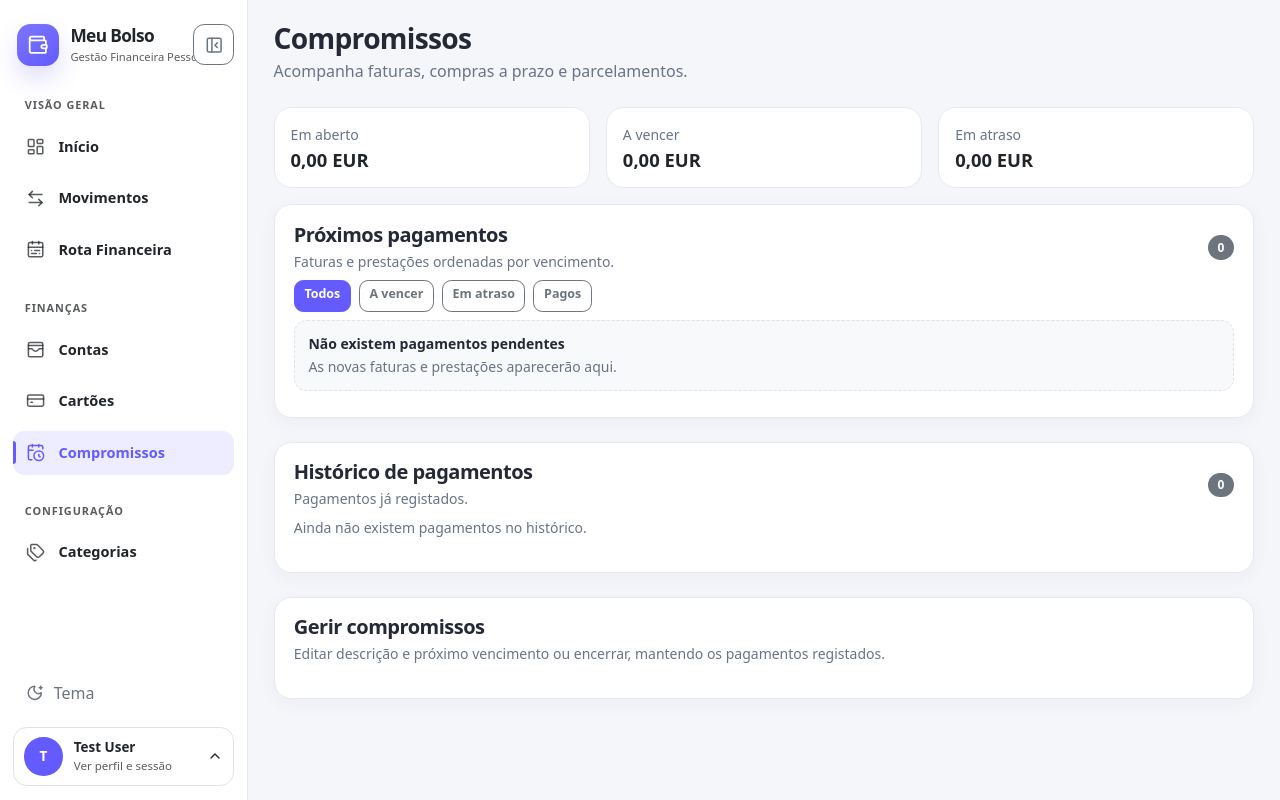
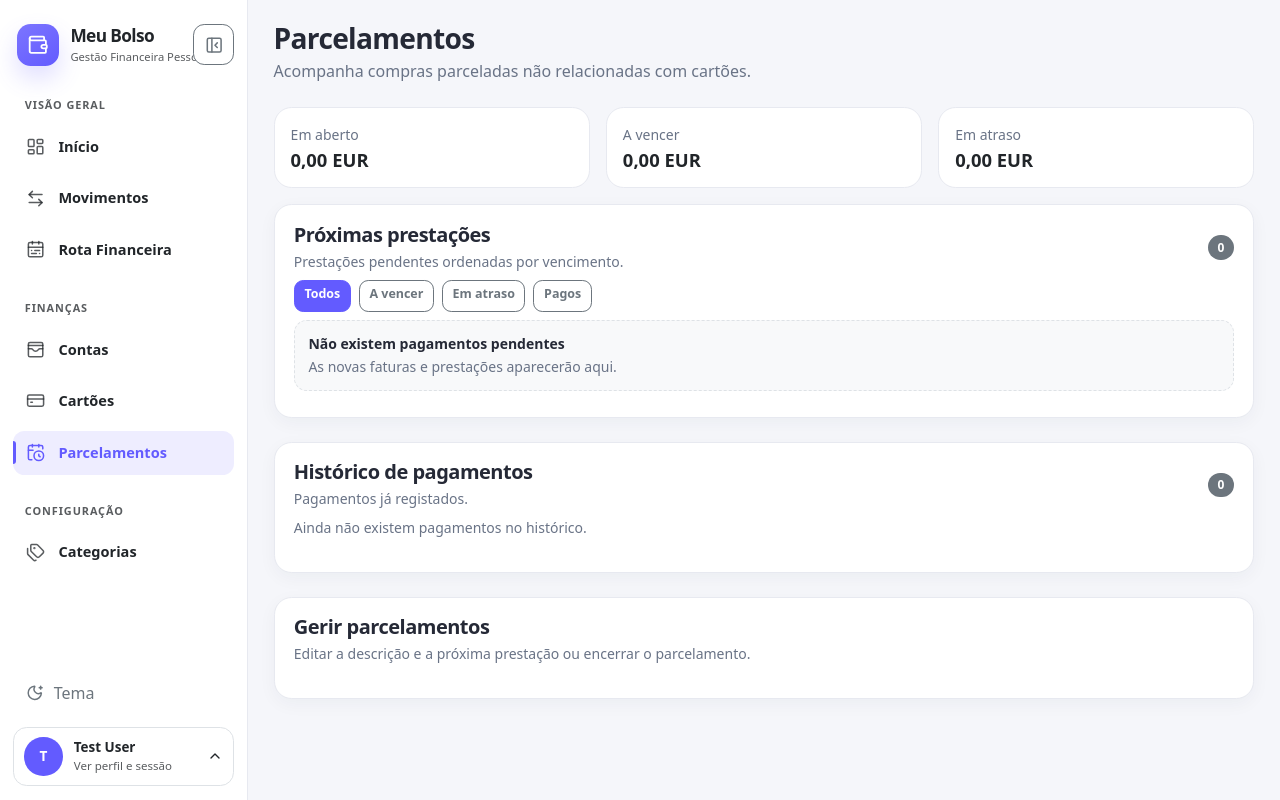
Before and after one commit to lc-curto/gestor-de-despesas, a Laravel app: page /compromissos in a window 1280 px wide. Run offline with Laravel 12, Linux system fonts and the light colour scheme; a user stored in the database is signed in; data comes from the database, SQL or seed files in the repository; data that the repository does not hold is empty; some libraries are stand-ins or nearby versions.

Commit message:
Separar movimentos e parcelamentos

```diff
--- a/app/Http/Controllers/DashboardController.php
+++ b/app/Http/Controllers/DashboardController.php
@@ -69,12 +69,19 @@ class DashboardController extends Controller
         $invoicePage = $invoices->listInvoices($user);
         $openInvoiceTotal = (float) $invoicePage->getCollection()->sum('remaining_amount');
         $openInstallmentTotal = (float) $user->parcelasDivida()
-            ->where('status', '!=', 'paid')
+            ->whereIn('status', ['pending', 'partial'])
+            ->whereHas('divida', fn ($query) => $query
+                ->where('status', '!=', 'cancelled')
+                ->where(fn ($query) => $query->whereNull('payment_method')->orWhere('payment_method', '!=', 'credit')))
             ->selectRaw('COALESCE(SUM(amount - paid_amount), 0) as remaining')
             ->value('remaining');
         $pendingPaymentTotal = $openInvoiceTotal + $openInstallmentTotal;
         $pendingPaymentCount = $invoicePage->getCollection()->filter(fn ($invoice) => (float) $invoice->remaining_amount > 0)->count()
-            + $user->parcelasDivida()->where('status', '!=', 'paid')->count();
+            + $user->parcelasDivida()->whereIn('status', ['pending', 'partial'])
+                ->whereHas('divida', fn ($query) => $query
+                    ->where('status', '!=', 'cancelled')
+                    ->where(fn ($query) => $query->whereNull('payment_method')->orWhere('payment_method', '!=', 'credit')))
+                ->count();
 
         // A primeira página carrega os dois tipos de movimento. O filtro de tipo é
         // aplicado no cliente sem uma segunda requisição ao abrir o Dashboard.
--- a/app/Http/Controllers/FinanceController.php
+++ b/app/Http/Controllers/FinanceController.php
@@ -259,6 +259,8 @@ class FinanceController extends Controller
                 'due_date' => $data['due_date'] ?? $data['expense_date'],
                 'payment_condition' => $data['payment_condition'],
                 'payment_method' => $data['payment_method'] ?? null,
+                'account_id' => $data['account_id'] ?? null,
+                'category_id' => $data['category_id'],
                 'installments_count' => $data['installments_count'] ?? null,
                 'installment_frequency' => $data['installment_frequency'] ?? 'monthly',
             ]);
--- a/app/Http/Controllers/FinancialCommitmentsPageController.php
+++ b/app/Http/Controllers/FinancialCommitmentsPageController.php
@@ -40,26 +40,25 @@ class FinancialCommitmentsPageController extends Controller
         $invoicePage = $invoices->listInvoices($user);
         $commitments = $user->dividas()
             ->whereIn('payment_condition', ['deferred', 'installments'])
+            ->where(fn ($query) => $query->whereNull('payment_method')->orWhere('payment_method', '!=', 'credit'))
             ->where('status', '!=', 'cancelled')
             ->with(['parcelas' => fn ($query) => $query->orderBy('due_date')])
             ->orderBy('due_date')
             ->paginate(20, ['*'], 'commitments');
 
-        $invoiceOpen = (float) $invoicePage->getCollection()->sum('remaining_amount');
         $commitmentOpen = (float) $user->parcelasDivida()
             ->whereHas('divida', fn ($query) => $query
                 ->whereIn('payment_condition', ['deferred', 'installments'])
+                ->where(fn ($query) => $query->whereNull('payment_method')->orWhere('payment_method', '!=', 'credit'))
                 ->where('status', '!=', 'cancelled'))
             ->where('status', '!=', 'paid')
             ->selectRaw('COALESCE(SUM(amount - paid_amount), 0) as remaining')
             ->value('remaining');
 
-        $invoiceOverdue = (float) $invoicePage->getCollection()
-            ->filter(fn ($invoice) => $invoice->display_status === 'overdue')
-            ->sum('remaining_amount');
         $commitmentOverdue = (float) $user->parcelasDivida()
             ->whereHas('divida', fn ($query) => $query
                 ->whereIn('payment_condition', ['deferred', 'installments'])
+                ->where(fn ($query) => $query->whereNull('payment_method')->orWhere('payment_method', '!=', 'credit'))
                 ->where('status', '!=', 'cancelled'))
             ->where('status', '!=', 'paid')
             ->whereDate('due_date', '<', today())
@@ -67,9 +66,9 @@ class FinancialCommitmentsPageController extends Controller
             ->value('remaining');
 
         $summary = [
-            'open' => $invoiceOpen + $commitmentOpen,
-            'overdue' => $invoiceOverdue + $commitmentOverdue,
-            'upcoming' => max(0, $invoiceOpen + $commitmentOpen - $invoiceOverdue - $commitmentOverdue),
+            'open' => $commitmentOpen,
+            'overdue' => $commitmentOverdue,
+            'upcoming' => max(0, $commitmentOpen - $commitmentOverdue),
         ];
 
         return view('financial.commitments', compact(
--- a/app/Http/Controllers/FinancialCoreController.php
+++ b/app/Http/Controllers/FinancialCoreController.php
@@ -50,6 +50,7 @@ class FinancialCoreController extends Controller
             'installments_count' => [Rule::requiredIf($request->input('payment_condition') === 'installments'), 'nullable', 'integer', 'min:2', 'max:120'],
             'installment_frequency' => ['nullable', Rule::in(['weekly', 'biweekly', 'monthly'])],
             'account_id' => ['nullable', 'uuid', Rule::exists('contas_financeiras', 'id')->where('user_id', $request->user()->id)],
+            'category_id' => ['nullable', 'uuid', Rule::exists('categorias', 'id')->where('user_id', $request->user()->id)->where('type', 'despesa')],
             'initial_payment' => ['sometimes', 'array'],
             'initial_payment.account_id' => ['required_with:initial_payment', 'uuid', Rule::exists('contas_financeiras', 'id')->where('user_id', $request->user()->id)->whereIn('type', ['bank', 'cash'])->where('status', 'active')->where('is_operational', true)],
             'initial_payment.amount' => 'required_with:initial_payment|numeric|gt:0|decimal:0,2|max:9999999999.99',
--- a/app/Services/Financial/FinancialMovementService.php
+++ b/app/Services/Financial/FinancialMovementService.php
@@ -116,6 +116,7 @@ class FinancialMovementService
                 'source_account_id' => $source?->id,
                 'destination_account_id' => $destination?->id,
                 'invoice_id' => $accounts['invoice_id'] ?? $locked->invoice_id,
+                'movement_date' => $accounts['movement_date'] ?? $locked->movement_date,
                 'requires_account_assignment' => false,
                 'status' => 'settled',
                 'settled_at' => now(),
--- a/public/js/dashboard.js
+++ b/public/js/dashboard.js
@@ -777,6 +777,8 @@
                         due_date: values.due_date || values.expense_date,
                         payment_condition: 'installments',
                         payment_method: values.payment_method || null,
+                        account_id: values.account_id || null,
+                        category_id: values.category_id || null,
                         installments_count: values.installments_count,
                         installment_frequency: values.installment_frequency || 'monthly'
                     })
--- a/resources/views/components/navigation-links.blade.php
+++ b/resources/views/components/navigation-links.blade.php
@@ -31,9 +31,9 @@
             <i data-lucide="credit-card" aria-hidden="true"></i><span>Cartões</span>
         </a>
         <a class="app-navigation-link {{ request()->routeIs('financial.commitments.*') ? 'active' : '' }}"
-            href="{{ route('financial.commitments.page') }}" title="Compromissos" aria-label="Compromissos"
+            href="{{ route('financial.commitments.page') }}" title="Parcelamentos" aria-label="Parcelamentos"
             @if(request()->routeIs('financial.commitments.*')) aria-current="page" @endif>
-            <i data-lucide="calendar-clock" aria-hidden="true"></i><span>Compromissos</span>
+            <i data-lucide="calendar-clock" aria-hidden="true"></i><span>Parcelamentos</span>
         </a>
     </div>
 
--- a/resources/views/financial/commitments.blade.php
+++ b/resources/views/financial/commitments.blade.php
@@ -1,13 +1,13 @@
 @extends('layouts.app')
 
-@section('title', 'Compromissos')
+@section('title', 'Parcelamentos')
 
 @section('content')
 <div class="app-content commitments-page">
     <header class="page-heading commitments-heading mb-4 d-flex flex-wrap justify-content-between align-items-end gap-3">
         <div>
-            <h1 class="h2 fw-bold mb-1">Compromissos</h1>
-            <p class="text-secondary mb-0">Acompanha faturas, compras a prazo e parcelamentos.</p>
+            <h1 class="h2 fw-bold mb-1">Parcelamentos</h1>
+            <p class="text-secondary mb-0">Acompanha compras parceladas não relacionadas com cartões.</p>
         </div>
     </header>
 
@@ -30,11 +30,6 @@
 
     @php
         $paymentItems = collect();
-        foreach ($invoicePage as $invoice) {
-            if ((float) $invoice->remaining_amount > 0) {
-                $paymentItems->push((object) ['kind' => 'invoice', 'due_date' => $invoice->due_date, 'record' => $invoice]);
-            }
-        }
         foreach ($commitments as $commitment) {
             foreach ($commitment->parcelas as $installment) {
                 $remaining = max(0, (float) $installment->amount - (float) $installment->paid_amount);
@@ -49,7 +44,6 @@
         if ($filter === 'upcoming') $paymentItems = $paymentItems->filter(fn ($item) => !\Illuminate\Support\Carbon::parse($item->due_date)->lt(today()))->values();
         if ($filter === 'paid') $paymentItems = collect();
         $historyItems = collect();
-        foreach ($invoicePage as $invoice) if ((float) ($invoice->paid_amount ?? 0) > 0) $historyItems->push((object) ['name' => ($invoice->conta->name ?? 'Cartão').' · '.$invoice->reference_month->format('m/Y'), 'date' => $invoice->updated_at, 'amount' => (float) $invoice->paid_amount, 'detail' => 'Pagamento de fatura']);
         foreach ($commitments as $commitment) foreach ($commitment->parcelas as $part) if ((float) $part->paid_amount > 0) $historyItems->push((object) ['name' => $commitment->name.' · Parcela '.$part->installment_number, 'date' => $part->updated_at, 'amount' => (float) $part->paid_amount, 'detail' => 'Pagamento de prestação']);
         $historyItems = $historyItems->sortByDesc('date')->values();
         $statusLabels = ['open' => 'Aberta', 'closed' => 'Fechada', 'partial' => 'Parcialmente paga', 'paid' => 'Paga', 'overdue' => 'Em atraso'];
@@ -59,8 +53,8 @@
     <section class="commitment-section commitment-payments-section mb-4 commitment-compact-list" aria-labelledby="paymentsSectionTitle">
         <div class="d-flex align-items-center justify-content-between gap-2 mb-2">
             <div>
-                <h2 class="h5 fw-bold mb-1" id="paymentsSectionTitle">Próximos pagamentos</h2>
-                <p class="small text-secondary mb-0">Faturas e prestações ordenadas por vencimento.</p>
+                <h2 class="h5 fw-bold mb-1" id="paymentsSectionTitle">Próximas prestações</h2>
+                <p class="small text-secondary mb-0">Prestações pendentes ordenadas por vencimento.</p>
             </div>
             <span class="badge text-bg-secondary">{{ $paymentItems->count() }}</span>
         </div>
@@ -136,7 +130,6 @@
             </div>
         @endforelse
         <div class="d-flex flex-wrap gap-3 mt-2 small">
-            {{ $invoicePage->links() }}
             {{ $commitments->links() }}
         </div>
     </section>
@@ -149,7 +142,7 @@
     </section>
 
     <section class="commitment-section mb-4" aria-labelledby="manageSectionTitle">
-        <h2 class="h5 fw-bold mb-1" id="manageSectionTitle">Gerir compromissos</h2><p class="small text-secondary">Editar descrição e próximo vencimento ou encerrar, mantendo os pagamentos registados.</p>
+        <h2 class="h5 fw-bold mb-1" id="manageSectionTitle">Gerir parcelamentos</h2><p class="small text-secondary">Editar a descrição e a próxima prestação ou encerrar o parcelamento.</p>
         @foreach($commitments as $commitment)
             @if(!in_array($commitment->status,['paid','cancelled'],true))
                 <article class="d-flex flex-wrap justify-content-between align-items-center gap-2 border-bottom py-3"><div><strong>{{ $commitment->name }}</strong><div class="small text-secondary">{{ $commitment->payment_condition === 'installments' ? $commitment->installments_count.' prestações' : 'Pagamento único' }} · {{ number_format((float)$commitment->total_amount,2,',','.') }} {{ auth()->user()->currency }}</div></div>
--- a/resources/views/layouts/app.blade.php
+++ b/resources/views/layouts/app.blade.php
@@ -140,7 +140,7 @@
                 </a>
                 <a class="mobile-more-item {{ request()->routeIs('financial.commitments.*') ? 'active' : '' }}" href="{{ route('financial.commitments.page') }}">
                     <i data-lucide="calendar-clock" aria-hidden="true"></i>
-                    <span><strong>Compromissos</strong><small>Gerir faturas e pagamentos</small></span>
+                    <span><strong>Parcelamentos</strong><small>Gerir prestações ativas</small></span>
                     <i data-lucide="chevron-right" class="mobile-more-chevron" aria-hidden="true"></i>
                 </a>
                 <a class="mobile-more-item" href="{{ route('categorias.index') }}">
--- a/resources/views/movements.blade.php
+++ b/resources/views/movements.blade.php
@@ -82,7 +82,7 @@
                             </div>
                         </div>
                         <div class="mb-3">
-                            <label for="movementAccount" class="form-label">Conta</label>
+                            <label for="movementAccount" class="form-label">Conta de saída</label>
                             <select class="form-select" id="movementAccount" name="account_id" required>
                                 <option value="">Selecionar conta</option>
                                 @foreach ($accounts as $account)
@@ -146,7 +146,7 @@
                                     <select id="dashboardPaymentMethod" name="payment_method" class="form-select">
                                         <option value="">Selecionar método</option>
                                         <option value="cash">Dinheiro</option><option value="debit">Cartão de débito</option>
-                                        <option value="credit">Cartão de crédito</option><option value="transfer">Transferência bancária</option>
+                                        <option value="credit">Cartão de crédito (regista em Cartões)</option><option value="transfer">Transferência bancária</option>
                                         <option value="mbway">MB WAY</option><option value="direct_debit">Débito direto</option>
                                     </select>
                                 </div>
```
Also changed, not shown: app/Services/Financial/FinancialCommitmentService.php (+31 -11 lines), app/Services/Financial/FinancialProjectionService.php (+7 -0 lines), tests/Feature/FinancialAcceptanceTest.php (+3 -2 lines), tests/Feature/FinancialCoreServiceTest.php (+3 -0 lines).
